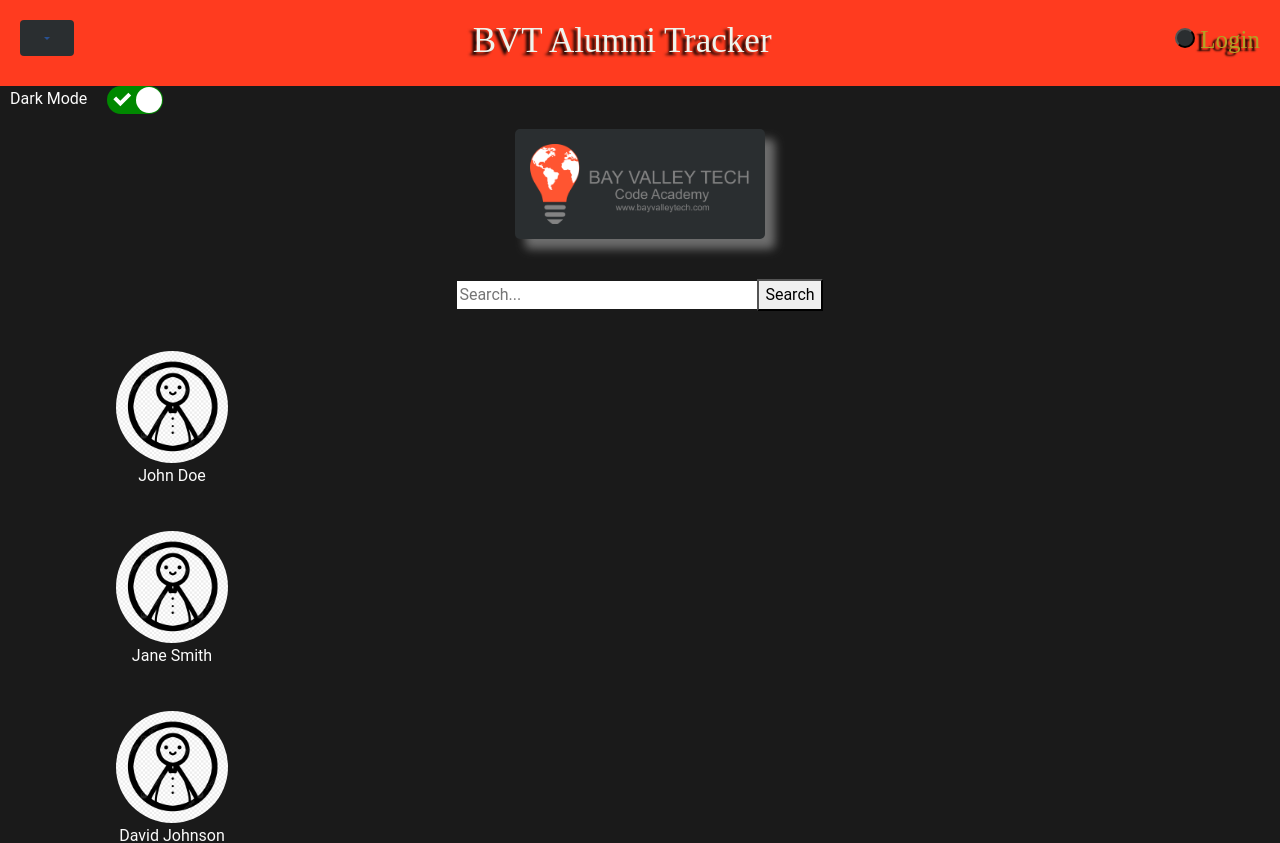
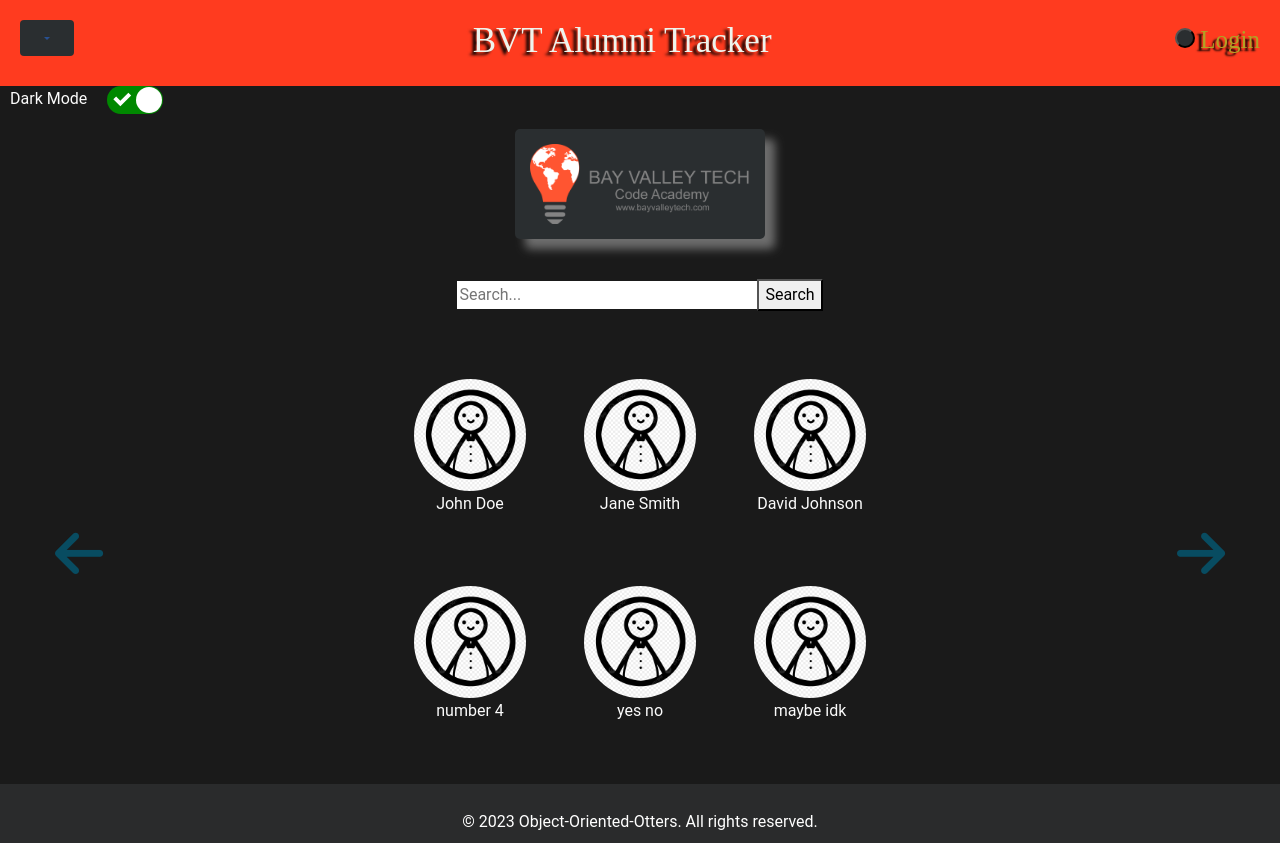
Before and after one commit to JulieKnox225/BVT-Alumni-Tracker-Object-Oriented-Otters, a React (Vite) app: page / in a window 1280 px wide. Shown: the top 843 px of the page. Built offline with nearby package versions, Linux system fonts and the light colour scheme.

Commit message:
added carousel

```diff
--- a/src/Components/Home.jsx
+++ b/src/Components/Home.jsx
@@ -1,23 +1,36 @@
 import { useEffect, useState } from 'react';
 import FakeData from './TempData/FakeData'
 import { ProfileBubble } from './ProfileBubble';
+import { Row } from 'react-bootstrap';
+import { MDBIcon } from 'mdb-react-ui-kit';
 
 
 
 export const Home = () => {
 
-  const [search, setSearch] = useState('')
+  const [search, setSearch] = useState('');
+  const [BvtData, setBvtData] = useState([]);
+  const [startIndex, setStartIndex] = useState(0);
+  const endIndex = startIndex + 6;
+  const visibleData = BvtData.slice(startIndex, endIndex);
 
-  const [BvtData, setBvtData] = useState([])
+  const handleNextClick = () => {
+    setStartIndex(startIndex + 6);
+  }
+  const handleBackClick = () => {
+    setStartIndex(startIndex - 6);
+  }
 
   useEffect(() => {
     setBvtData(FakeData)
-  }, [])
-  console.log(BvtData)
+  }, []);
+  console.log(BvtData);
 
   const handleSubmit = (e) => {
     e.preventDefault();
-    window.location.href = `/searchPage`
+    // I want the bottom line to redirect the user to searchPage
+    // And then search the users request.
+    window.location.href = `/searchPage`;
 };
 
 return (
@@ -39,10 +52,19 @@ return (
           </div>
       </form>
 
-        <div className='container'>
+      <div className='carousel-controls'>
+        <button className='carousel-btn' onClick={handleBackClick} disabled={startIndex === 0}>
+          <MDBIcon fas icon="arrow-left"   />
+        </button>
+      <button className='carousel-btn' disabled={startIndex === BvtData.length - 1} onClick={handleNextClick} >
+        <MDBIcon fas icon="arrow-right"   />
+      </button>
+      </div>
 
+      <div className='carousel-container'>
+        <div className='carousel-row'>
 
-        {BvtData.map((info) => (
+          {visibleData.map((info) => (
           <div key={info.id} className='profile-highlight'>
             <div className='rows'>
               <ProfileBubble {...info} />
@@ -51,6 +73,7 @@ return (
           ))}
 
           </div>
+        </div>
 
       </div>
     </>
--- a/src/index.css
+++ b/src/index.css
@@ -36,14 +36,44 @@ label{
 
 }
 
-.carousel .control-arrow {
-  color: orangered;
+.carousel-container {
+  display: flex;
+  justify-content: center;
+  flex-wrap: wrap;
+  margin-bottom: 10px;
+
+  height: 350px;
 }
 
-.rows {
-  padding: 15px;
-  height: fit-content;
+.carousel-row {
+  display: grid;
+  grid-template: auto auto / repeat(3, 1fr);
+  gap: 20px;
+  justify-content: center;
+  margin-top: -45px;
 }
+
+.carousel-controls {
+  display: flex;
+  justify-content: space-between;
+  position: relative;
+  top: 175px;
+  margin-right: 55px;
+  margin-left: 55px;
+
+}
+
+.carousel-btn {
+  border: none;
+  background: none;
+  cursor: pointer;
+  margin: 0;
+  padding: 0;
+  color:#084C61;
+  font-size: 55px;
+
+}
+
 
 
 /* End of Home Page */
```
Lines whose indentation alone changed are shown as unchanged.
